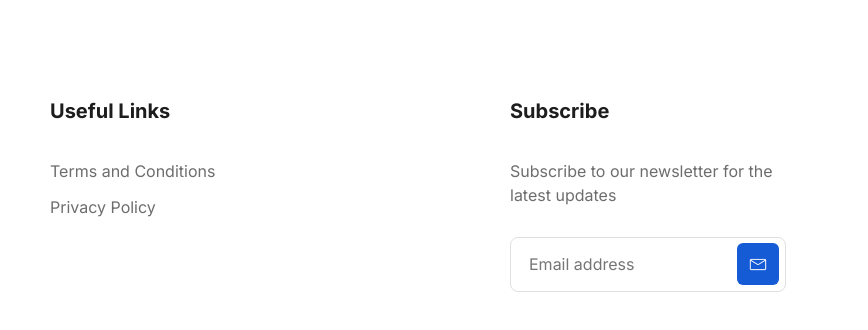
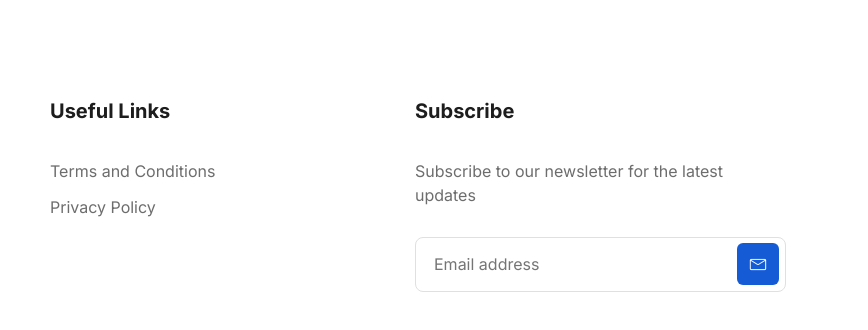
Before and after one commit to Santhusha-bit/InvestingGuy, a website: page post1.html in a window 1280 px wide. Shown: the part 4366-4696 px from the top of the page, 412-1280 px from the left. Drawn offline with Linux system fonts and the light colour scheme.

Commit message:
footer changes

```diff
--- a/post1.html
+++ b/post1.html
@@ -539,7 +539,7 @@
               </div>
               <!-- End Single Widget -->
             </div>
-            <div class="col-lg-2 col-md-6 col-12">
+            <div class="col-lg-3 col-md-6 col-12">
               <!-- Single Widget -->
               <div class="footer-widget f-link">
                 <h5>Useful Links</h5>
@@ -552,9 +552,9 @@
               </div>
               <!-- End Single Widget -->
             </div>
-            <div class="col-lg-2 col-md-6 col-12">
-              <!-- Single Widget -->
-              <!-- <div class="footer-widget f-link">
+            <!--<div class="col-lg-2 col-md-6 col-12">
+               -->
+            <!-- <div class="footer-widget f-link">
                 <h5>Support</h5>
                 <ul>
                   <li><a href="javascript:void(0)">Pricing</a></li>
@@ -563,9 +563,9 @@
                   <li><a href="javascript:void(0)">API Status</a></li>
                 </ul>
               </div> -->
-              <!-- End Single Widget -->
-            </div>
-            <div class="col-lg-4 col-md-6 col-12">
+            <!--
+            </div>-->
+            <div class="col-lg-5 col-md-6 col-12">
               <!-- Single Widget -->
               <div class="footer-widget newsletter">
                 <h5>Subscribe</h5>
```
Also changed, not shown: index.html (+7 -7 lines), page-template.html (+7 -7 lines), post-template.html (+7 -7 lines), post2.html (+7 -7 lines), privacy.html (+7 -7 lines), terms.html (+7 -7 lines).
